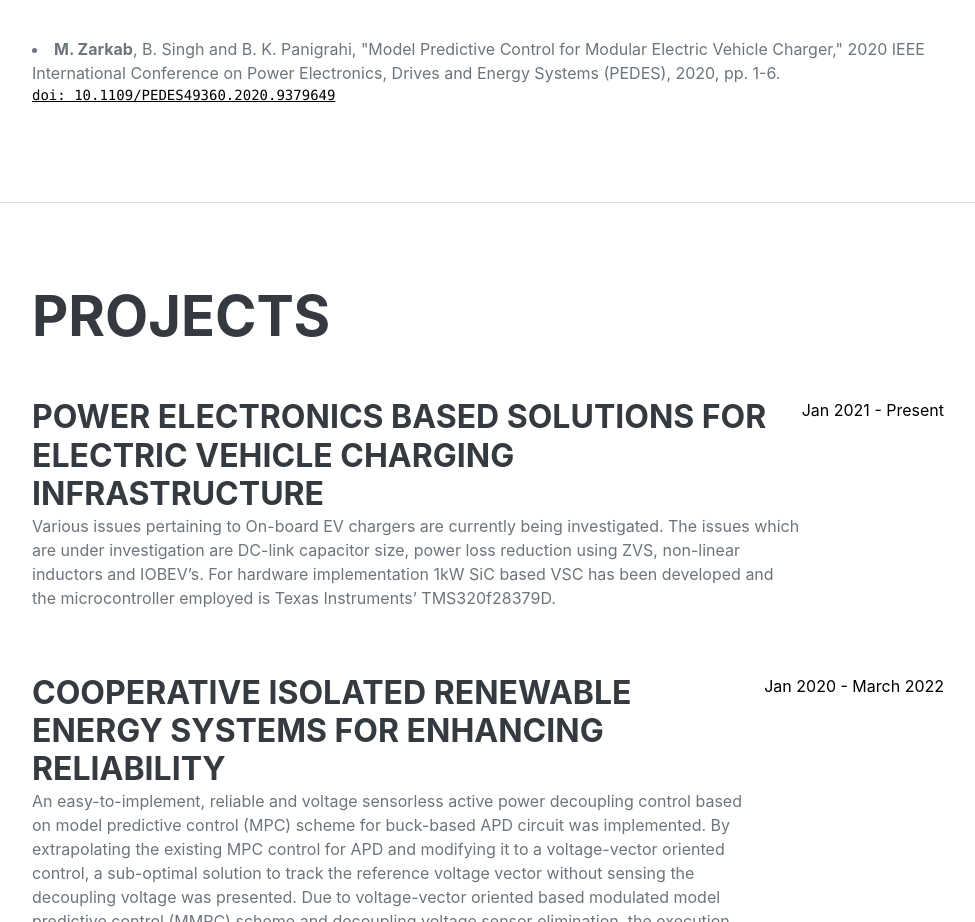
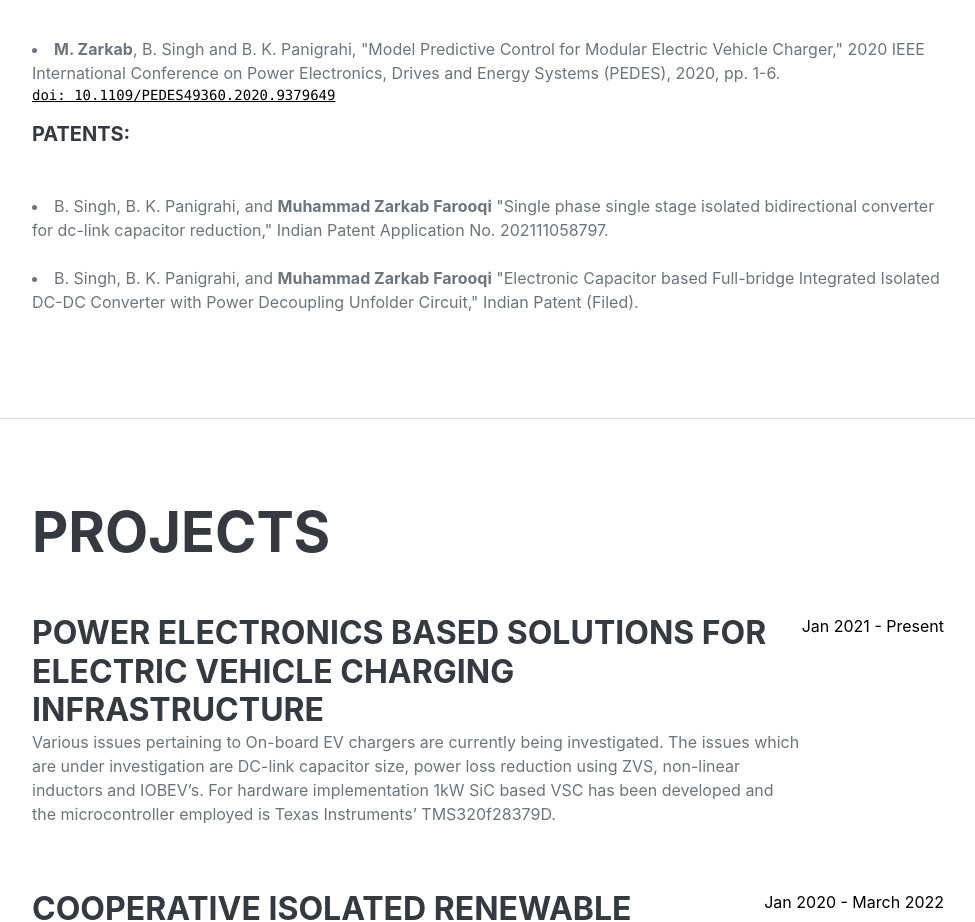
Before and after one commit to zarkab/zarkab.github.io, a plain HTML site: page index.html in a window 1280 px wide. Shown: the part 2763-3685 px from the top of the page, without its empty margins (288-1263 px from the left). Drawn offline with nearby package versions, Linux system fonts and the light colour scheme; a web font is replaced by a local one.

Commit message:
Update index.html

```diff
--- a/index.html
+++ b/index.html
@@ -160,6 +160,17 @@
                         <b>M. Zarkab</b>, B. Singh and B. K. Panigrahi, "Model Predictive Control for Modular Electric Vehicle Charger," 2020 IEEE International Conference on Power Electronics, Drives and Energy Systems (PEDES), 2020, pp. 1-6.
                         <pre><a href="https://ieeexplore.ieee.org/document/9379649">doi: 10.1109/PEDES49360.2020.9379649</a></pre>
                     </li>
+                    <h5 class="mb-5">Patents: </h5>
+                     <li>
+                        <span class="fa-li"> </span>
+                     B. Singh, B. K. Panigrahi, and <b>Muhammad Zarkab Farooqi</b> "Single phase single stage isolated bidirectional converter for dc-link capacitor reduction," Indian Patent Application No. 202111058797.
+                    </li>
+                    <br>
+                    <li>
+                    <span class="fa-li"> </span>
+                     B. Singh, B. K. Panigrahi, and <b>Muhammad Zarkab Farooqi</b> "Electronic Capacitor based Full-bridge Integrated Isolated DC-DC Converter with Power Decoupling Unfolder Circuit," Indian Patent (Filed).
+                    </li>
+                    <br>
             </section>
 
             <hr class="m-0" />
```
